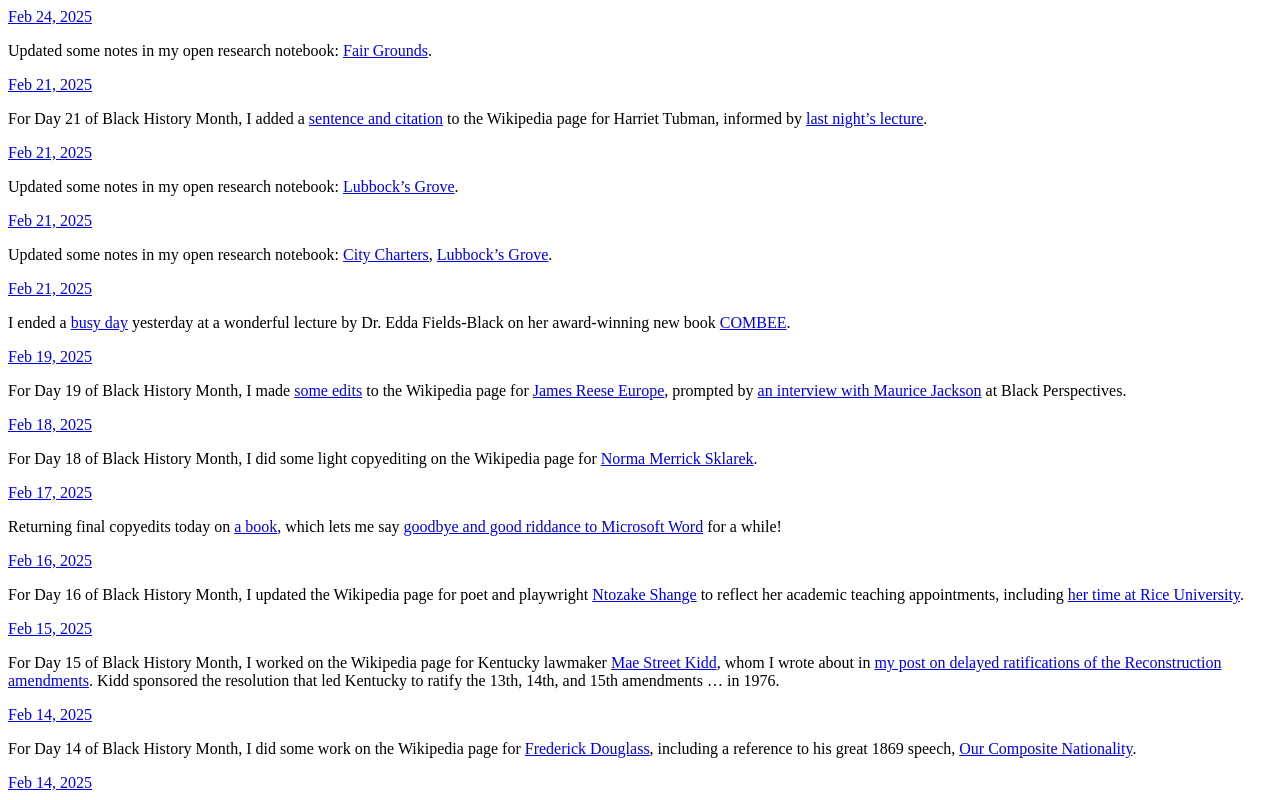
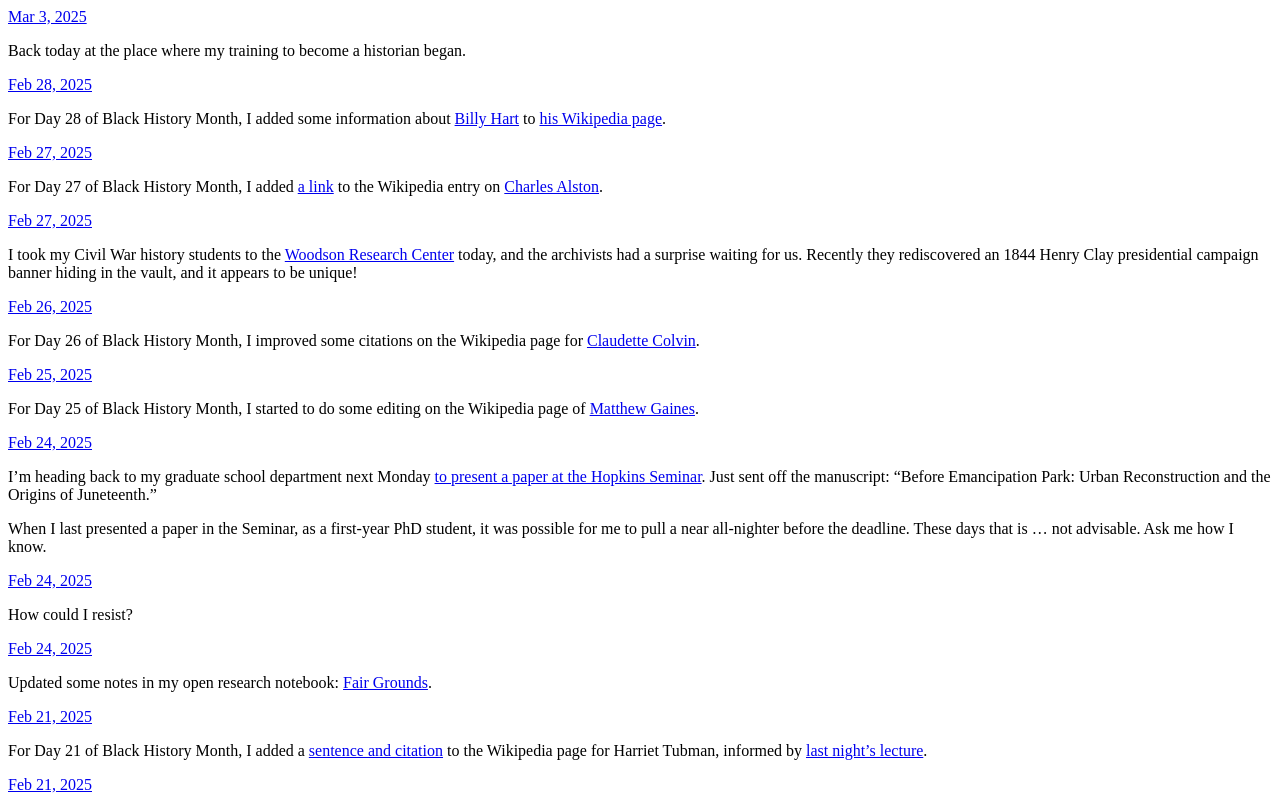
Before and after one commit to wcaleb/updates, a plain HTML site: page index.html in a window 1280 px wide. Shown: the top 800 px of the page. Drawn offline with Linux system fonts and the light colour scheme.

Commit message:
Archiving from Micro.blog.

```diff
--- a/index.html
+++ b/index.html
@@ -21,6 +21,98 @@
 <div class="h-feed">
 
 
+
+	  <div class="h-entry">
+
+
+		<a href="https://updates.wcaleb.org/2025/03/03/back-today-at-the-place.html" class="u-url"><time class="dt-published" datetime="2025-03-03 14:22:56 -0600">Mar 3, 2025</time></a>
+
+		<div class="e-content">
+			 <p>Back today at the place where my training to become a historian began.</p>
+<!-- raw HTML omitted -->
+
+		</div>
+	  </div>
+
+	  <div class="h-entry">
+
+
+		<a href="https://updates.wcaleb.org/2025/02/28/for-day-of-black-history.html" class="u-url"><time class="dt-published" datetime="2025-02-28 21:17:48 -0600">Feb 28, 2025</time></a>
+
+		<div class="e-content">
+			 <p>For Day 28 of Black History Month, I added some information about <a href="https://www.nytimes.com/2025/02/27/arts/music/billy-hart-jazz-drummer-just.html">Billy Hart</a> to <a href="https://en.wikipedia.org/wiki/Billy_Hart">his Wikipedia page</a>.</p>
+
+		</div>
+	  </div>
+
+	  <div class="h-entry">
+
+
+		<a href="https://updates.wcaleb.org/2025/02/27/for-day-of-black-history.html" class="u-url"><time class="dt-published" datetime="2025-02-27 18:23:35 -0600">Feb 27, 2025</time></a>
+
+		<div class="e-content">
+			 <p>For Day 27 of Black History Month, I added <a href="https://catalog.archives.gov/id/535594">a link</a> to the Wikipedia entry on <a href="https://en.wikipedia.org/wiki/Charles_Alston">Charles Alston</a>.</p>
+
+		</div>
+	  </div>
+
+	  <div class="h-entry">
+
+
+		<a href="https://updates.wcaleb.org/2025/02/27/i-took-my-civil-war.html" class="u-url"><time class="dt-published" datetime="2025-02-27 10:43:37 -0600">Feb 27, 2025</time></a>
+
+		<div class="e-content">
+			 <p>I took my Civil War history students to the <a href="https://library.rice.edu/places/woodson-research-center-special-collections-archives">Woodson Research Center</a> today, and the archivists had a surprise waiting for us. Recently they rediscovered an 1844 Henry Clay presidential campaign banner hiding in the vault, and it appears to be unique!</p>
+<!-- raw HTML omitted -->
+
+		</div>
+	  </div>
+
+	  <div class="h-entry">
+
+
+		<a href="https://updates.wcaleb.org/2025/02/26/for-day-of-black-history.html" class="u-url"><time class="dt-published" datetime="2025-02-26 21:53:43 -0600">Feb 26, 2025</time></a>
+
+		<div class="e-content">
+			 <p>For Day 26 of Black History Month, I improved some citations on the Wikipedia page for <a href="https://en.wikipedia.org/wiki/Claudette_Colvin">Claudette Colvin</a>.</p>
+
+		</div>
+	  </div>
+
+	  <div class="h-entry">
+
+
+		<a href="https://updates.wcaleb.org/2025/02/25/for-day-of-black-history.html" class="u-url"><time class="dt-published" datetime="2025-02-25 14:24:16 -0600">Feb 25, 2025</time></a>
+
+		<div class="e-content">
+			 <p>For Day 25 of Black History Month, I started to do some editing on the Wikipedia page of <a href="https://en.wikipedia.org/wiki/Matthew_Gaines">Matthew Gaines</a>.</p>
+
+		</div>
+	  </div>
+
+	  <div class="h-entry">
+
+
+		<a href="https://updates.wcaleb.org/2025/02/24/im-heading-back-to-my.html" class="u-url"><time class="dt-published" datetime="2025-02-24 15:59:46 -0600">Feb 24, 2025</time></a>
+
+		<div class="e-content">
+			 <p>I&rsquo;m heading back to my graduate school department next Monday <a href="https://history.jhu.edu/event/monday-seminar-caleb-mcdaniel-rice-university/">to present a paper at the Hopkins Seminar</a>. Just sent off the manuscript: &ldquo;Before Emancipation Park: Urban Reconstruction and the Origins of Juneteenth.&rdquo;</p>
+<p>When I last presented a paper in the Seminar, as a first-year PhD student, it was possible for me to pull a near all-nighter before the deadline. These days that is &hellip; not advisable. Ask me how I know.</p>
+
+		</div>
+	  </div>
+
+	  <div class="h-entry">
+
+
+		<a href="https://updates.wcaleb.org/2025/02/24/how-could-i-resist.html" class="u-url"><time class="dt-published" datetime="2025-02-24 13:01:30 -0600">Feb 24, 2025</time></a>
+
+		<div class="e-content">
+			 <p>How could I resist?</p>
+<!-- raw HTML omitted -->
+
+		</div>
+	  </div>
 
 	  <div class="h-entry">
 
```
